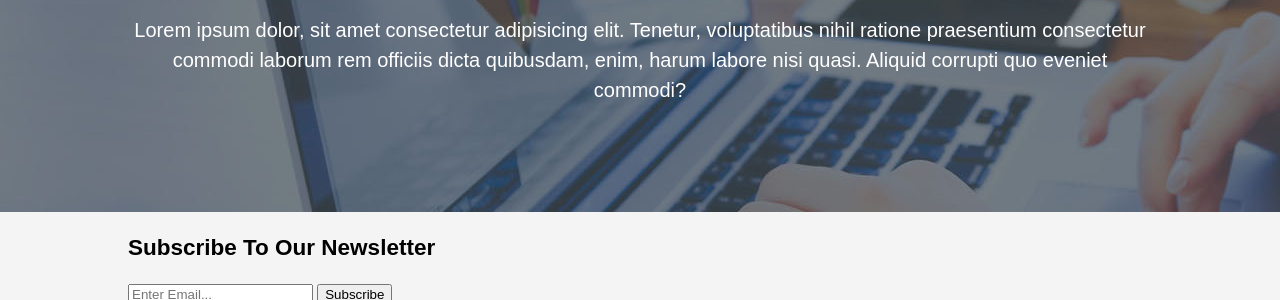
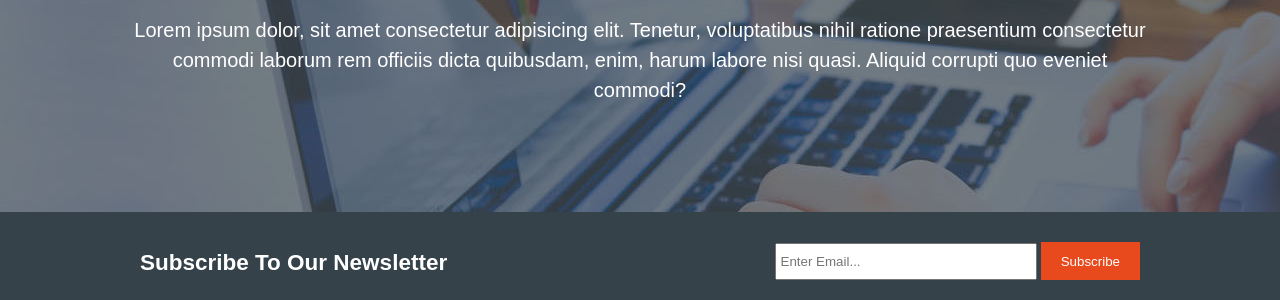
Before and after one commit to formylabschool/build-web-responsive, a plain HTML site: page index.html in a window 1280 px wide. Shown: the part 291-591 px from the top of the page. Drawn offline with Linux system fonts and the light colour scheme.

Commit message:
modified css newsletter and button

```diff
--- a/css/style.css
+++ b/css/style.css
@@ -20,6 +20,15 @@ body{
 ul{
     margin: 0;
     padding: 0;
+}
+
+.button_1{
+    height: 38px;
+    background: #e8491d;
+    border: 0;
+    padding-left: 20px;
+    padding-right: 20px;
+    color: #ffffff;
 }
 
 /*  Header */
@@ -86,3 +95,24 @@ header a:hover{
 #showcase p{
     font-size: 20px;
 }
+
+#newsletter{
+    padding: 15px;
+    color: #ffffff;
+    background: #35424a;
+}
+
+#newsletter h1{
+    float: left;
+}
+
+#newsletter form{
+    float: right;
+    margin-top: 15px;
+}
+
+#newsletter input[type="email"]{
+    padding: 4px;
+    height: 25px;
+    width: 250px;
+}
```
